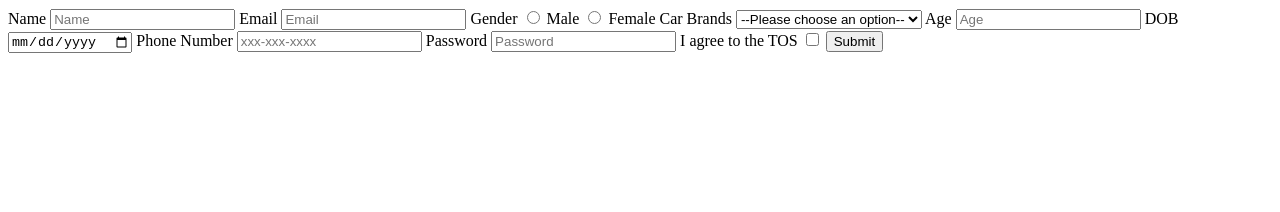
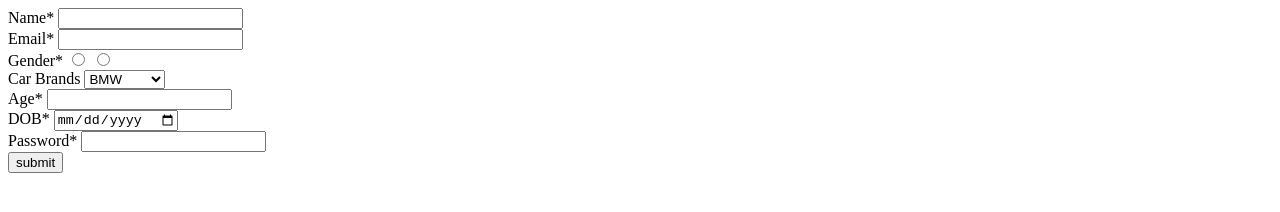
Before and after one commit to acciojob/signup-form-car-codeswithadarsh, a website: page main.html in a window 1280 px wide. Drawn offline with Linux system fonts and the light colour scheme.

Commit message:
created a submission

```diff
--- a/main.html
+++ b/main.html
@@ -3,54 +3,51 @@
 <html>
 
 <head>
-    <link rel="stylesheet" href="styles.css">
+	<link rel="stylesheet" href="styles.css">
+
 </head>
 
 <body>
-   <form action="#" method="post">
-<label for="name">Name</label>
-<input type="text" id="name" name="name" placeholder="Name" required>
-
-<label for="email">Email</label>
-<input type="email" id="email" name="email" placeholder="Email" required>
-
-<label>Gender</label>
-<input type="radio" id="gender_m" name="gender" required> Male
-<input type="radio" id="gender_f" name="gender" required> Female
-
-<label for="cars">Car Brands</label>
-<select id="cars" name="cars" required>
-<option value="" disabled selected>--Please choose an option--</option>
-<option value="bmw">BMW</option>
-<option value="audi">Audi</option>
-<option value="mercedes">Mercedes</option>
-</select>
-
-<label for="age">Age</label>
-<input type="number" id="age" name="age" placeholder="Age" required>
-
-<label for="dob">DOB</label>
-<input type="date" id="dob" name="dob" required>
-
-<label for="tel">Phone Number</label>
-<input type="tel" id="tel" name="tel" placeholder="xxx-xxx-xxxx">
-
-<label for="password">Password</label>
-<input type="password" id="password" name="password" placeholder="Password">
-
-        <label for="#tos">I agree to the TOS</label>
-        <input type="checkbox" id="#tos" name="#tos" required>
-
-        <button type="submit">Submit</button>
-
-
-
-    </form>
-
-
+	<!-- the entire body must be written by student -->
+<form method="post">
+	<div>
+		<label for= "name">Name*</label>
+	<input type = "text" id="name" required>
+	</div>
+	<div>
+		<label for= "email">Email*</label>
+	<input type = "email" id="email" required>
+	</div>
+	<div>
+		<label >Gender*</label>
+		<input type="radio" name ="gender" required>
+		<input type="radio" name ="gender" required>
+	</div>
+	<div>
+		<label for="cars">Car Brands</label>
+		<select id="cars">
+			<option>BMW</option>
+			<option>Audi</option>
+			<option>Mercedez</option>
+		</select>
+	</div>
+	<div>
+		<label for= "age">Age*</label>
+	    <input type = "number" id="age" required>
+	</div>
+	<div>
+		<label for= "dob">DOB*</label>
+	    <input type = "date" id="dob" required>
+	</div>
+	<div>
+		<label for= "password">Password*</label>
+	    <input type = "password" id="password" required>
+	</div>
+	    <button type ="submit">submit</button>
+</form>
 
     <script type="text/javascript" src="./script.js">
-    </script>
+</script>
 
 </body>
 
```
